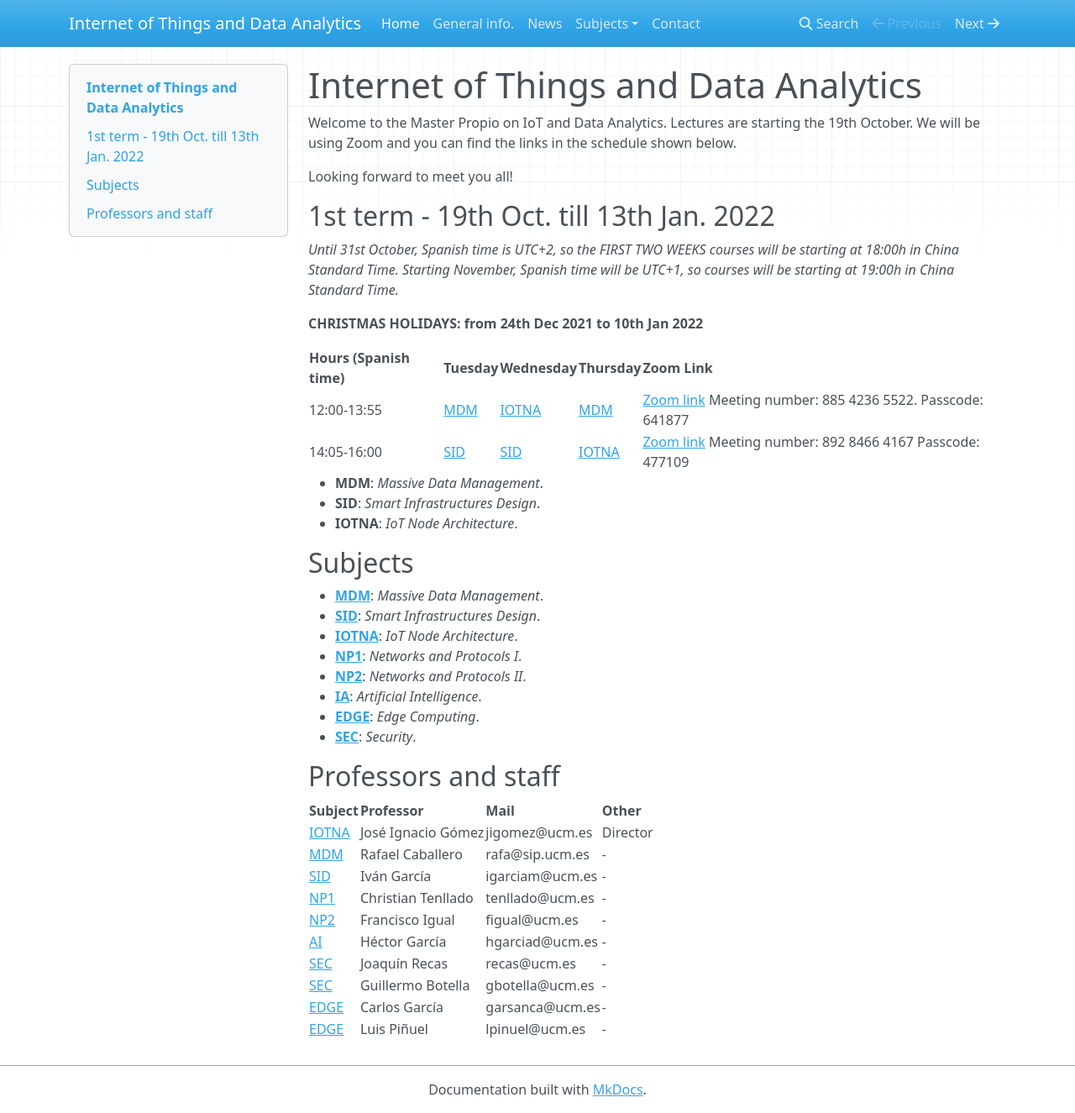
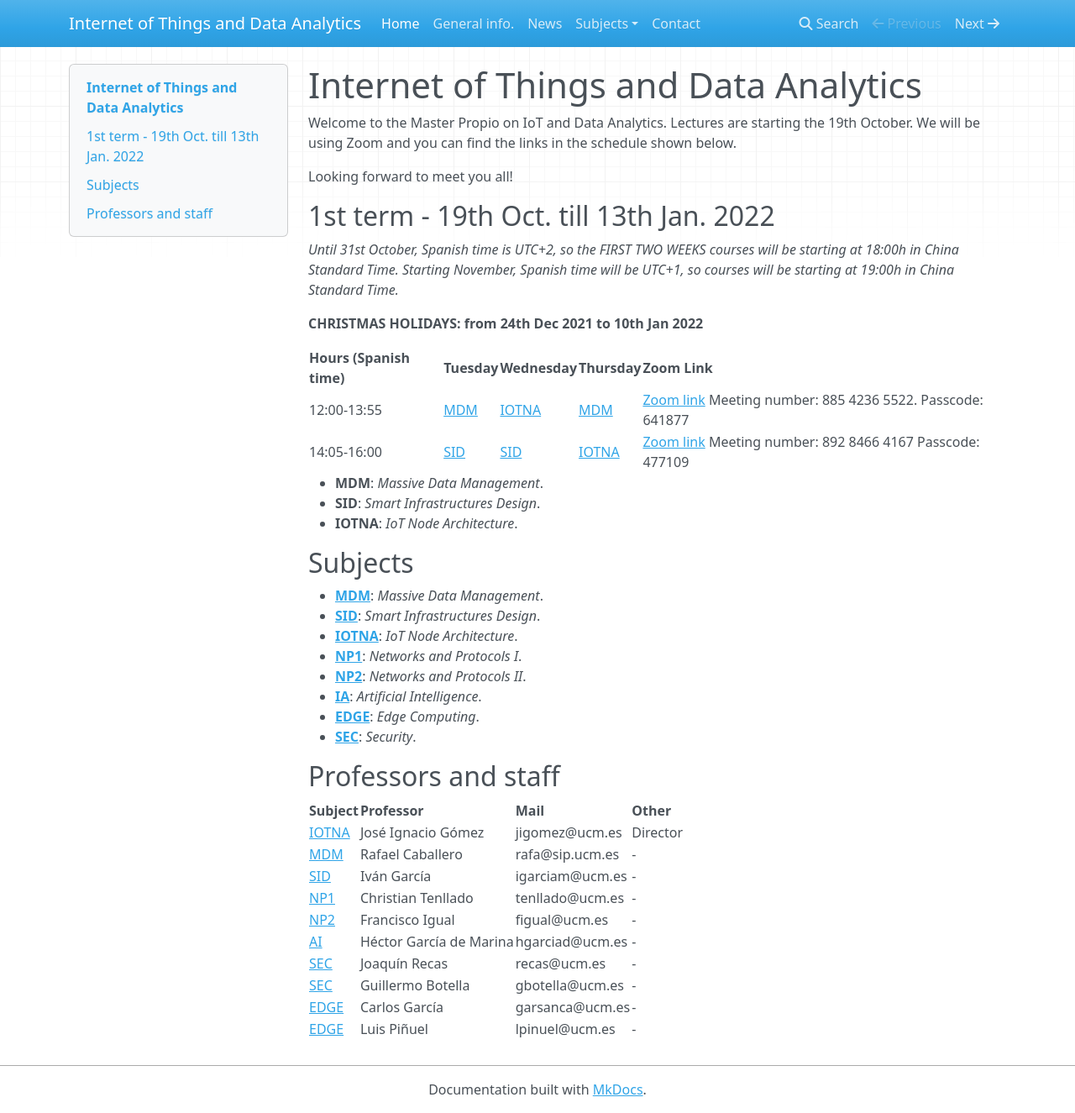
Before and after one commit to iot-da/iot-da.github.io, an MkDocs documentation site: the page built from docs/index.md, in a window 1280 px wide and 1325 px high. Shown: the whole window at 84% size. Built offline with MkDocs 1.6.1, drawn with Linux system fonts in a browser that asks for light colours; nearby versions of some CDN libraries.

Commit message:
apellidido y prueba

```diff
--- a/docs/index.md
+++ b/docs/index.md
@@ -39,7 +39,7 @@ Looking forward to meet you all!
 | [SID](Subjects/MDM/index.md)     | Iván García        | igarciam@ucm.es | -      |
 | [NP1](Subjects/MDM/index.md)     | Christian Tenllado | tenllado@ucm.es | -      |
 | [NP2](Subjects/MDM/index.md)     | Francisco Igual    | figual@ucm.es   | -      |
-| [AI](Subjects/MDM/index.md)      | Héctor García      | hgarciad@ucm.es | -      |
+| [AI](Subjects/MDM/index.md)      | Héctor García de Marina     | hgarciad@ucm.es | -      |
 | [SEC](Subjects/MDM/index.md)     | Joaquín Recas      | recas@ucm.es    | -      |
 | [SEC](Subjects/MDM/index.md)     | Guillermo Botella      | gbotella@ucm.es    | -      |
 | [EDGE](Subjects/MDM/index.md)    | Carlos García      | garsanca@ucm.es | -      |
```
